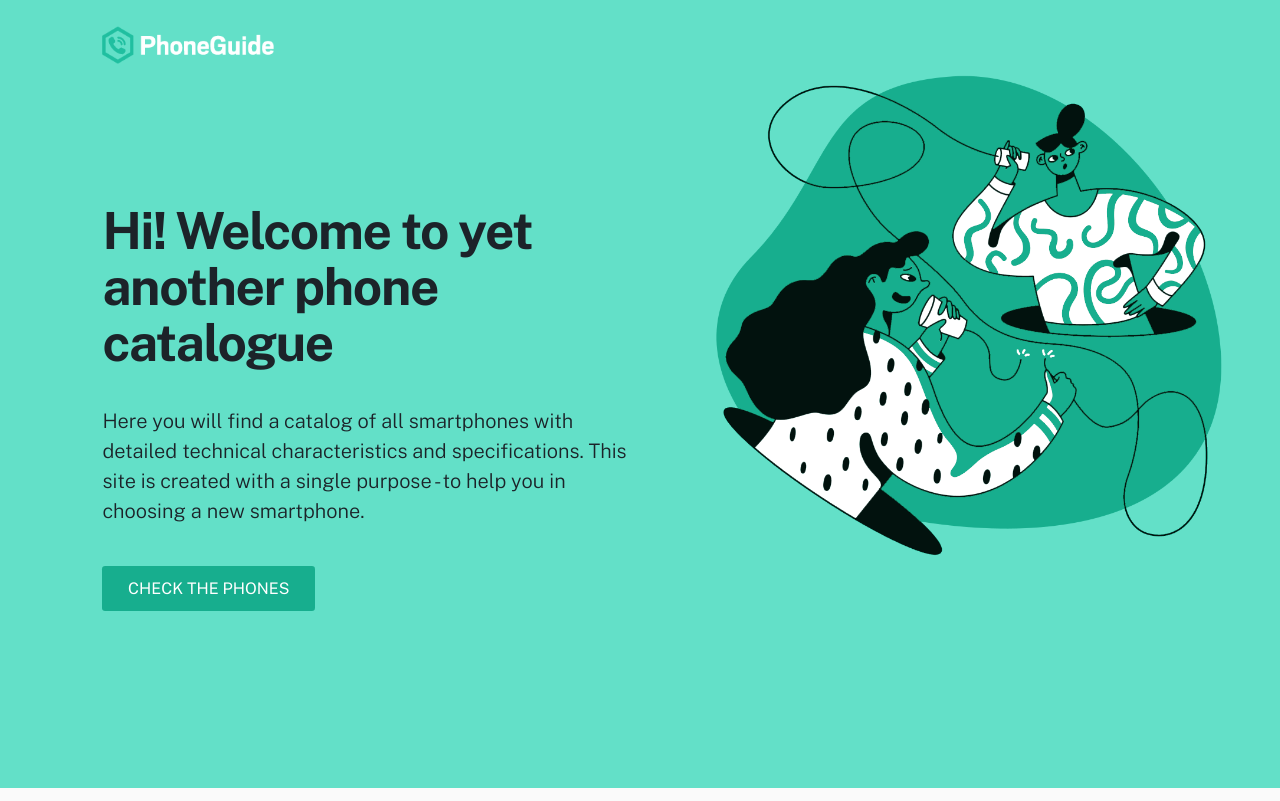
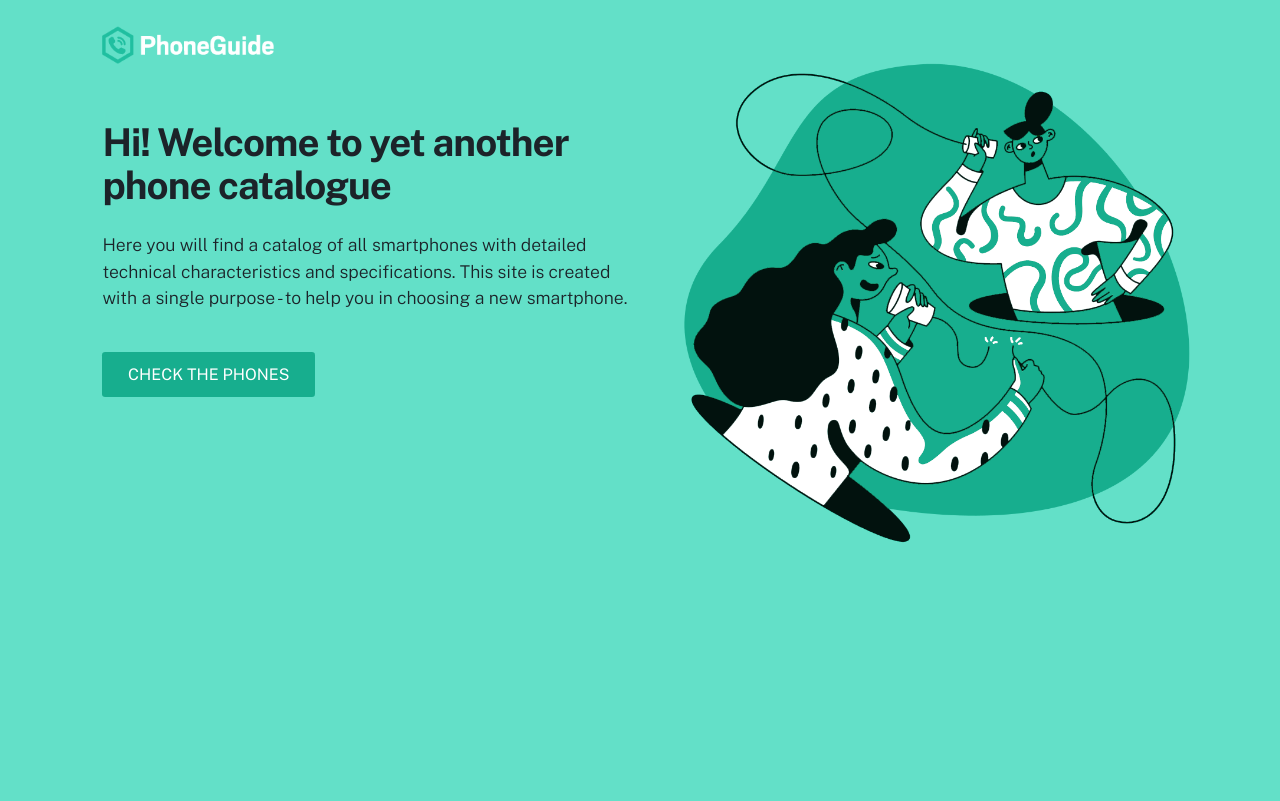
Before and after one commit to mariasimo/phonecatalogue, a React (Create React App) app in the folder client/: page / in a window 1280 px wide. Built offline with nearby package versions, Linux system fonts and the light colour scheme.

Commit message:
Added mobile-first basic responsive style

```diff
--- a/client/src/components/Home/Home.js
+++ b/client/src/components/Home/Home.js
@@ -2,8 +2,6 @@ import React from 'react';
 import '../../globalStyles/variables.scss'
 import './Home.scss';
 import Navbar from '../Navbar/Navbar';
-import Footer from '../Footer/Footer';
-
 
 export default function Home() {
     return (
--- a/client/src/components/Home/Home.scss
+++ b/client/src/components/Home/Home.scss
@@ -3,18 +3,22 @@
 main.home {
     background: $primary-bg;
     color: $dark;
-    height: 88vh;
+    min-height: 88vh;
 
     .wrapper{
+        padding-top: 0;
         height: 100%;
         display: flex;
+        flex-wrap: wrap;
+        flex-direction: column-reverse;
         align-items: flex-start;
         z-index: 1;
         padding-bottom: $m1;
 
+        > div {width: 100%}
+
         .content {
             align-self: center;
-            width: 50%;
 
             p {
                 margin-bottom: $m3;
@@ -22,16 +26,66 @@ main.home {
         }
 
         .image {
-            width: 50%;
             position:relative;
 
             img {
                 width: 100%;
-                position: absolute;
-                max-width: 48rem;
-                top: -4rem;
-                right: -4rem;
+                position: relative;
+                max-width: 20rem;
+                margin: 0 auto;
+                display: flex;
             }
         }
+        // height: 100%;
+        // display: flex;
+        // align-items: flex-start;
+        // z-index: 1;
+        // padding-bottom: $m1;
+
+        // .content {
+        //     align-self: center;
+        //     width: 50%;
+
+        //     p {
+        //         margin-bottom: $m3;
+        //     }
+        // }
+
+        // .image {
+        //     width: 50%;
+        //     position:relative;
+
+        //     img {
+        //         width: 100%;
+        //         position: absolute;
+        //         max-width: 48rem;
+        //         top: -4rem;
+        //         right: -4rem;
+        //     }
+        // }
+
+        @media(min-width:$bp-medium) {
+            flex-direction: row;
+            > div {width: 50%;}
+
+            .image {
+                width: 50%;
+                position:relative;
+
+                img {
+                    width: 100%;
+                    position: absolute;
+                    max-width: 48rem;
+                    right: -2rem;
+                }
+            }
+        }
+
+        @media(min-width:$bp-large) {
+            .image img{
+                top: -4rem;
+            }
+        }
+
     }
 }
--- a/client/src/components/Navbar/Navbar.scss
+++ b/client/src/components/Navbar/Navbar.scss
@@ -1,7 +1,7 @@
 @import '../../globalStyles/variables.scss';
 
 nav {
-    padding: $m4 $m2 $m5;
+    padding: $m4;
     background-color: $primary-bg;
     display: flex;
     justify-content: space-between;
@@ -30,4 +30,11 @@ nav {
             }
         }
     }
+
+    @media(min-width:$bp-medium) {
+        padding: $m4 $m3;
+    }
+    @media(min-width:$bp-large) {
+        padding: $m4 $m2;
+    }
 }
--- a/client/src/components/PhoneDetails/PhoneDetails.js
+++ b/client/src/components/PhoneDetails/PhoneDetails.js
@@ -4,7 +4,6 @@ import { startGetPhones } from '../../actions';
 import Navbar from '../Navbar/Navbar';
 import Loader from '../Loader/Loader';
 import './PhoneDetails.scss'
-import Footer from '../Footer/Footer';
 
 function PhoneDetail(props) {
     const dispatch = useDispatch();
--- a/client/src/components/PhoneList/PhoneList.scss
+++ b/client/src/components/PhoneList/PhoneList.scss
@@ -9,11 +9,28 @@ main.phone-list {
     .content {
         display: flex;
         flex-wrap: wrap;
-        margin: -1%;
 
         > div {
-            width: 31.333%;
-            margin: 1%;
+            width: 100%;
+            margin: 0 0 1.6rem;
+        }
+
+        @media(min-width:$bp-medium) {
+            margin: -2%;
+
+            > div {
+                width: 46%;
+                margin: 2%;
+            }
+        }
+
+        @media(min-width:$bp-large) {
+            margin: -1%;
+
+            > div {
+                width: 31.333%;
+                margin: 1%;
+            }
         }
     }
 }
--- a/client/src/globalStyles/base.scss
+++ b/client/src/globalStyles/base.scss
@@ -14,8 +14,15 @@ body {
 
 .wrapper {
     max-width: $max-width;
-    padding: $m4 $m2;
+    padding: $m4;
     width: $width;
+
+    @media(min-width:$bp-medium) {
+        padding: $m4 $m3;
+    }
+    @media(min-width:$bp-large) {
+        padding: $m4 $m2;
+    }
 }
 
 main:not(.home) {
--- a/client/src/globalStyles/variables.scss
+++ b/client/src/globalStyles/variables.scss
@@ -10,7 +10,14 @@ $gradient: linear-gradient(157deg,#17ae8e,#3c7f72);
 
 //structure
 $width: 100%;
-$max-width: 96rem;
+$max-width: 88rem;
+
+// Media queries
+$bp-x-small: 400px;
+$bp-small: 600px;
+$bp-medium: 800px;
+$bp-large: 1000px;
+$bp-x-large: 1200px;
 
 //measure
 $m1: 8rem;
@@ -26,11 +33,17 @@ $font-main: 'Public Sans', sans-serif;
 
 //font sizes
 $f1: 5.6rem;
-$f2: 3.2rem;
-$f3: 2.4rem;
-$f4: 1.25rem;
+$f2: 2.4rem;
+$f3: 1.6rem;
+$f4: 1.1rem;
 $f5: 1rem;
 
+@media(min-width:$bp-large) {
+    $f1: 5.6rem;
+    $f2: 3.2rem;
+    $f3: 2.4rem;
+    $f4: 1.25rem;
+}
 
 //Line height
 $lh-heading: 1.1;
```
